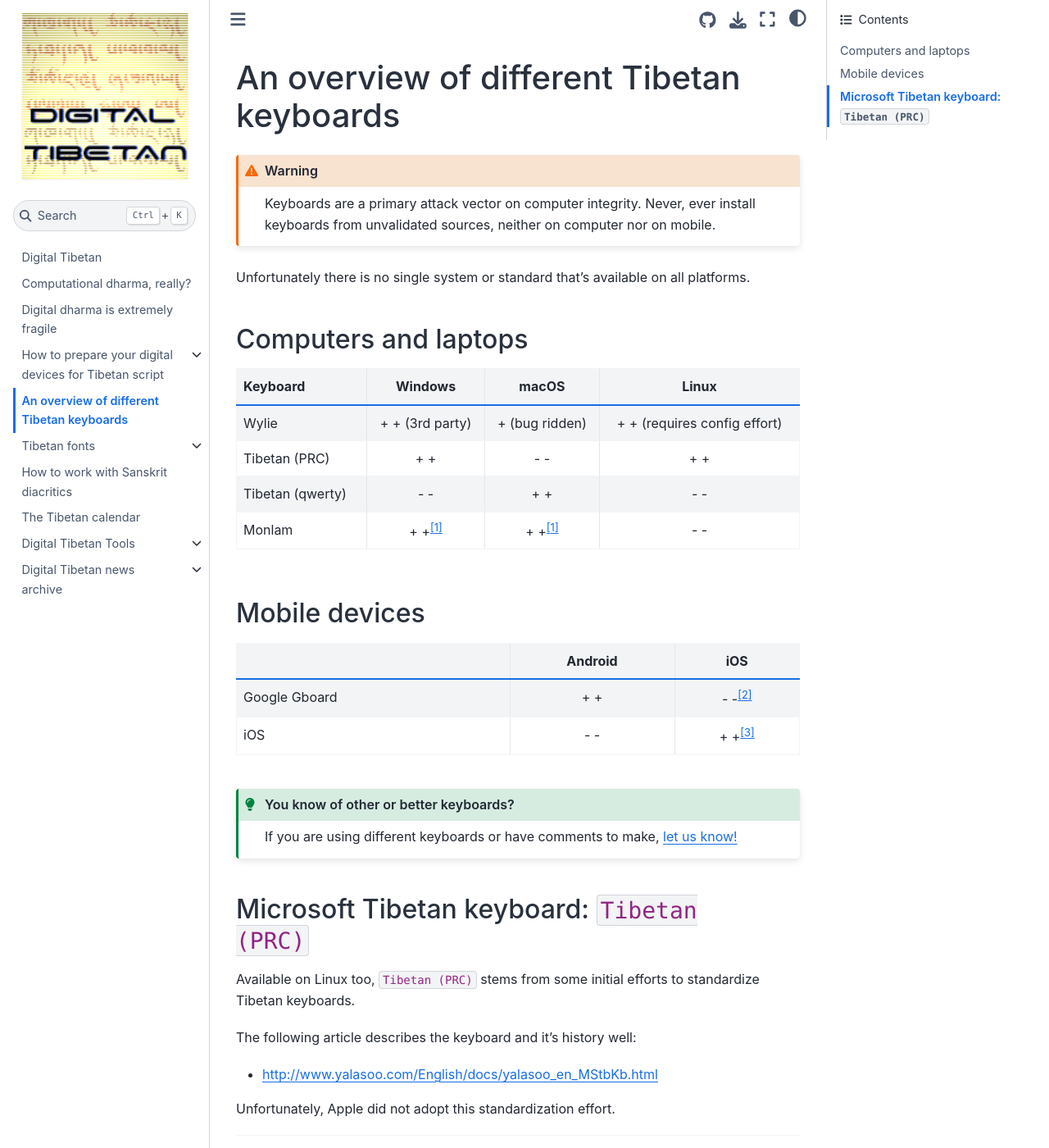
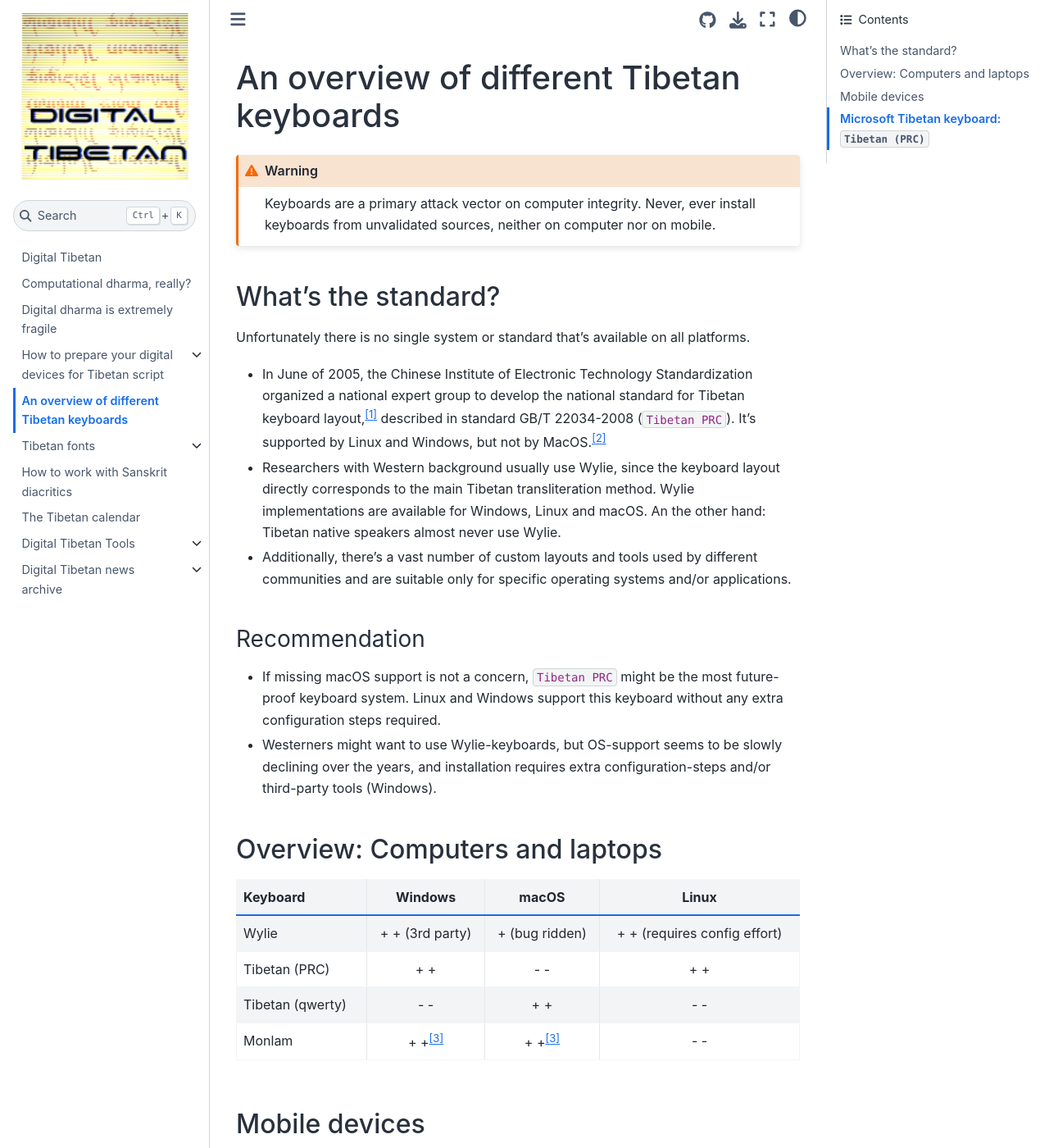
Before and after one commit to DigitalTibetan/DigitalTibetan, a Jupyter Book: the page built from docs/tibetan_keyboards.md, in a window 1280 px wide and 1400 px high. Shown: the whole window at 82% size. Built offline with Jupyter Book 1.0.4 settings and Sphinx 7.4.7 and the Sphinx Book theme 1.1.4, drawn with Linux system fonts in a browser that asks for light colours; some of the changed text lies outside the part shown.

Commit message:
keyboard overview

````diff
--- a/docs/tibetan_keyboards.md
+++ b/docs/tibetan_keyboards.md
@@ -3,9 +3,22 @@
 ```{warning}
 Keyboards are a primary attack vector on computer integrity. Never, ever install keyboards from unvalidated sources, neither on computer nor on mobile.
 ```
+
+## What's the standard?
+
 Unfortunately there is no single system or standard that's available on all platforms.
 
-## Computers and laptops
+- In June of 2005, the Chinese Institute of Electronic Technology Standardization organized a national expert group to develop the national standard for Tibetan keyboard layout,[^std] described in standard GB/T 22034-2008 (`Tibetan PRC`). It's supported by Linux and Windows, but not by MacOS.[^mackbd]
+- Researchers with Western background usually use Wylie, since the keyboard layout directly corresponds to the main Tibetan transliteration method. Wylie implementations are available for Windows, Linux and macOS. An the other hand: Tibetan native speakers almost never use Wylie.
+- Additionally, there's a vast number of custom layouts and tools used by different communities and are suitable only for specific operating systems and/or applications.
+
+### Recommendation
+
+- If missing macOS support is not a concern, `Tibetan PRC` might be the most future-proof keyboard system. Linux and Windows support this keyboard without any extra configuration steps required.
+
+- Westerners might want to use Wylie-keyboards, but OS-support seems to be slowly declining over the years, and installation requires extra configuration-steps and/or third-party tools (Windows).
+
+## Overview: Computers and laptops
 
 | Keyboard | Windows | macOS | Linux |
 | - | :----: | :----: | :----: |
@@ -39,3 +52,5 @@ Unfortunately, Apple did not adopt this standardization effort.
 [^mondist]: Many mirrors of the monlam installers are circulating, some of them infected with compromising viruses.
 [^gboard]: While the Gboard app is available for iOS too, the Tibetan keyboard is not included on iOS.
 [^tibq]: The iOS Tibetan keyboard mirrors the layout of Apple macOS's `Tibetan QWERTY` keyboard.
+[^std]: [National Standard for Tibetan Keyboard Layout](http://www.yalasoo.com/English/docs/yalasoo_en_national_keyboard_standard.html)
+[^mackbd]: Request for support suggested with Apple in 2022-05.
````
